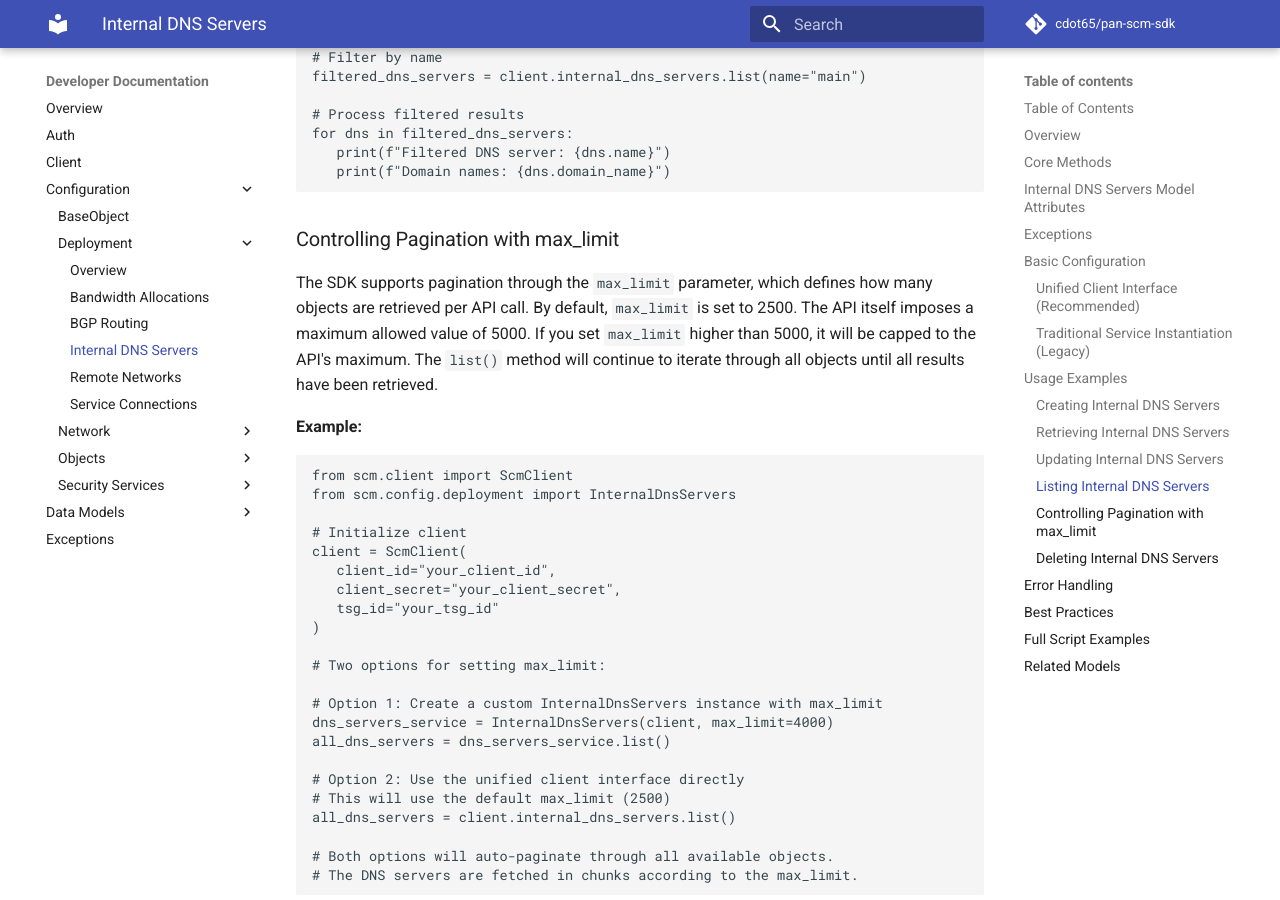
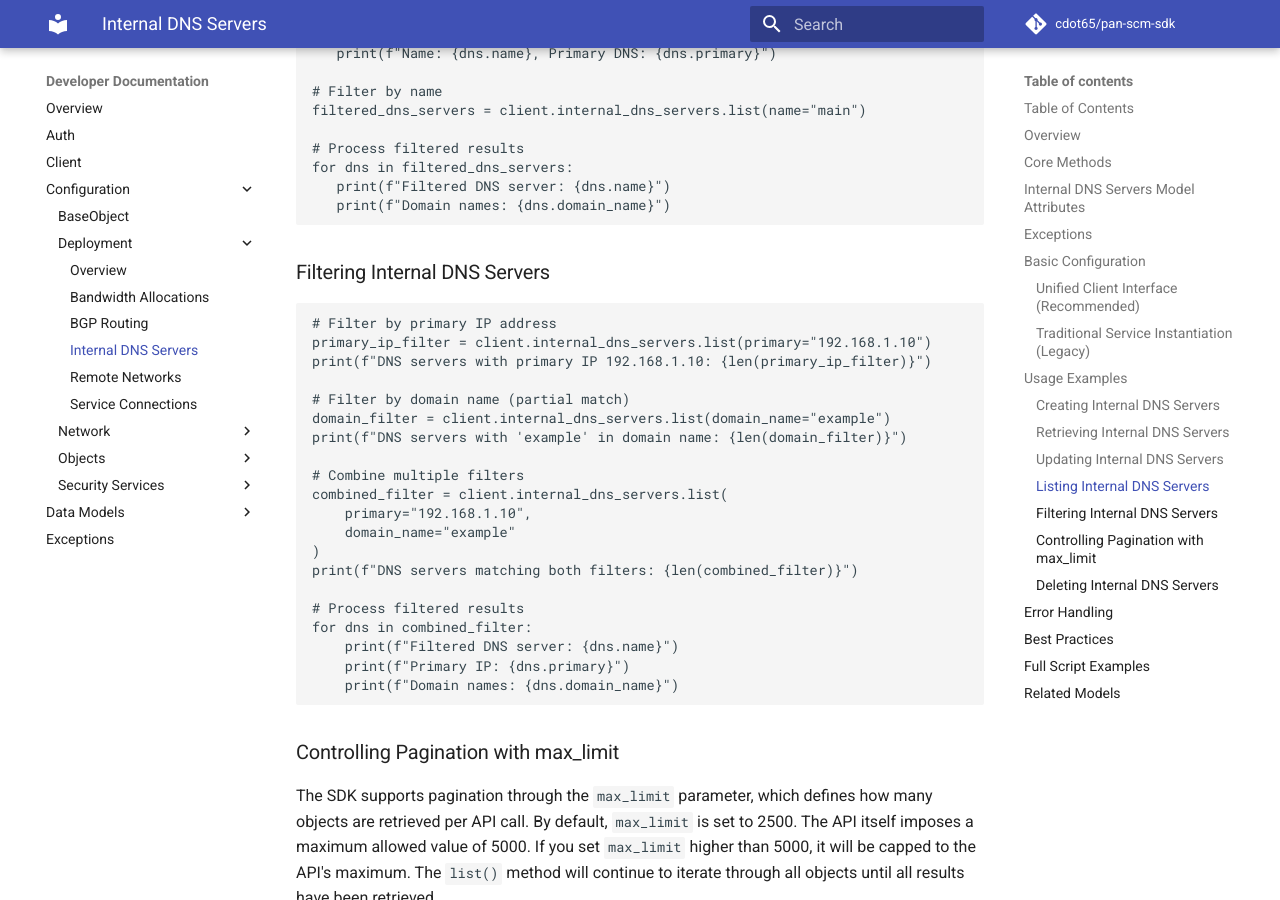
Before and after one commit to cdot65/pan-scm-sdk, an MkDocs documentation site: the page built from docs/sdk/config/deployment/internal_dns_servers.md, in a window 1280 px wide and 900 px high, scrolled down 4643 px. Built offline with MkDocs 1.6.1 and Material for MkDocs 9.7.7, drawn with Linux system fonts in a browser that asks for light colours; comment, search, counter and statistics services are not loaded; some of the changed text lies outside the part shown.

Commit message:
Add multi-filter examples for DNS servers in documentation

````diff
--- a/docs/sdk/config/deployment/internal_dns_servers.md
+++ b/docs/sdk/config/deployment/internal_dns_servers.md
@@ -12,6 +12,7 @@
     - [Retrieving Internal DNS Servers](#retrieving-internal-dns-servers)
     - [Updating Internal DNS Servers](#updating-internal-dns-servers)
     - [Listing Internal DNS Servers](#listing-internal-dns-servers)
+    - [Filtering Internal DNS Servers](#filtering-internal-dns-servers)
     - [Controlling Pagination with max_limit](#controlling-pagination-with-max_limit)
     - [Deleting Internal DNS Servers](#deleting-internal-dns-servers)
 7. [Error Handling](#error-handling)
@@ -213,6 +214,37 @@ filtered_dns_servers = client.internal_dns_servers.list(name="main")
 for dns in filtered_dns_servers:
    print(f"Filtered DNS server: {dns.name}")
    print(f"Domain names: {dns.domain_name}")
+```
+
+</div>
+
+### Filtering Internal DNS Servers
+
+<div class="termy">
+
+<!-- termynal -->
+
+```python
+# Filter by primary IP address
+primary_ip_filter = client.internal_dns_servers.list(primary="192.168.1.10")
+print(f"DNS servers with primary IP 192.168.1.10: {len(primary_ip_filter)}")
+
+# Filter by domain name (partial match)
+domain_filter = client.internal_dns_servers.list(domain_name="example")
+print(f"DNS servers with 'example' in domain name: {len(domain_filter)}")
+
+# Combine multiple filters
+combined_filter = client.internal_dns_servers.list(
+    primary="192.168.1.10",
+    domain_name="example"
+)
+print(f"DNS servers matching both filters: {len(combined_filter)}")
+
+# Process filtered results
+for dns in combined_filter:
+    print(f"Filtered DNS server: {dns.name}")
+    print(f"Primary IP: {dns.primary}")
+    print(f"Domain names: {dns.domain_name}")
 ```
 
 </div>
````
